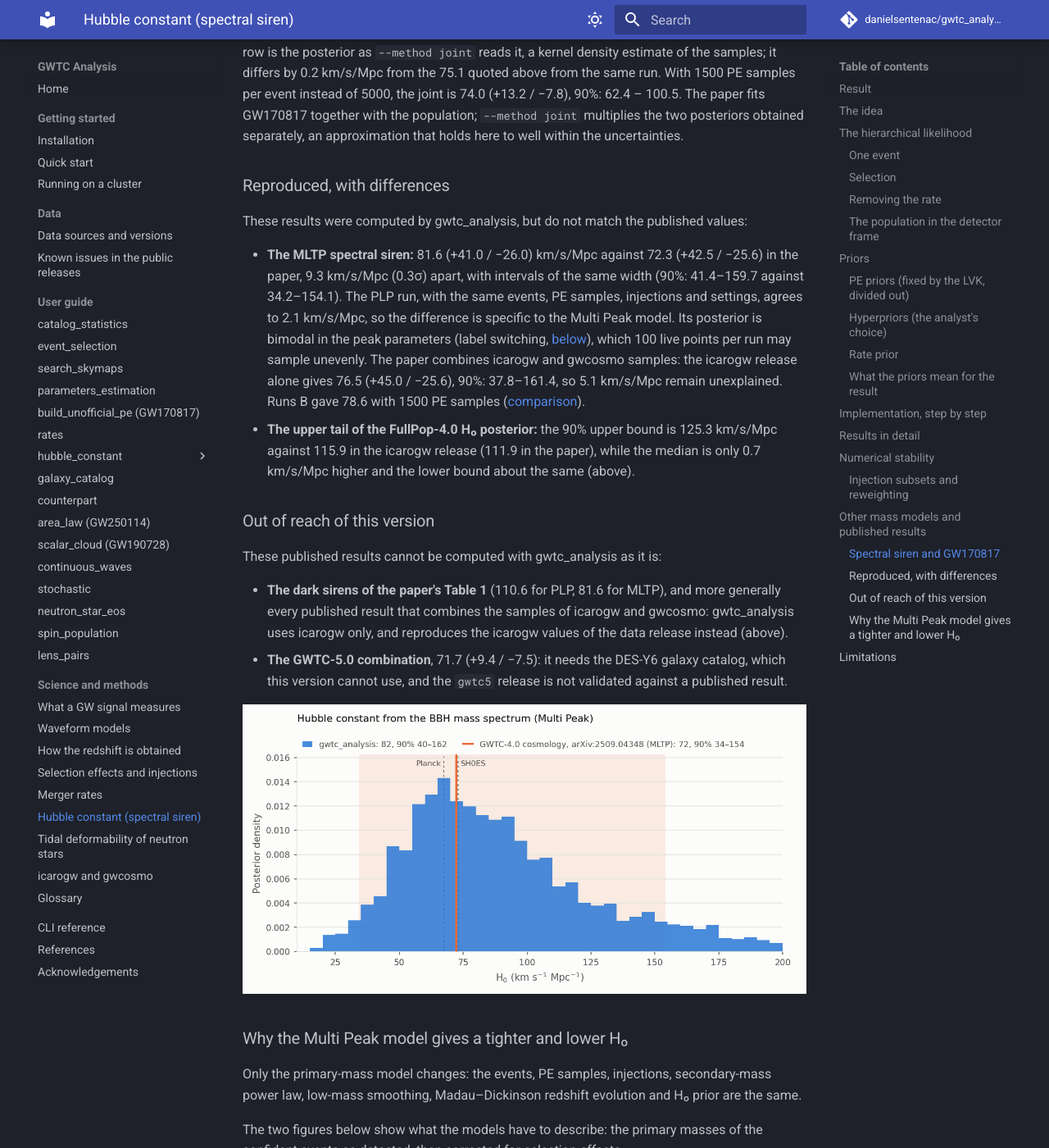
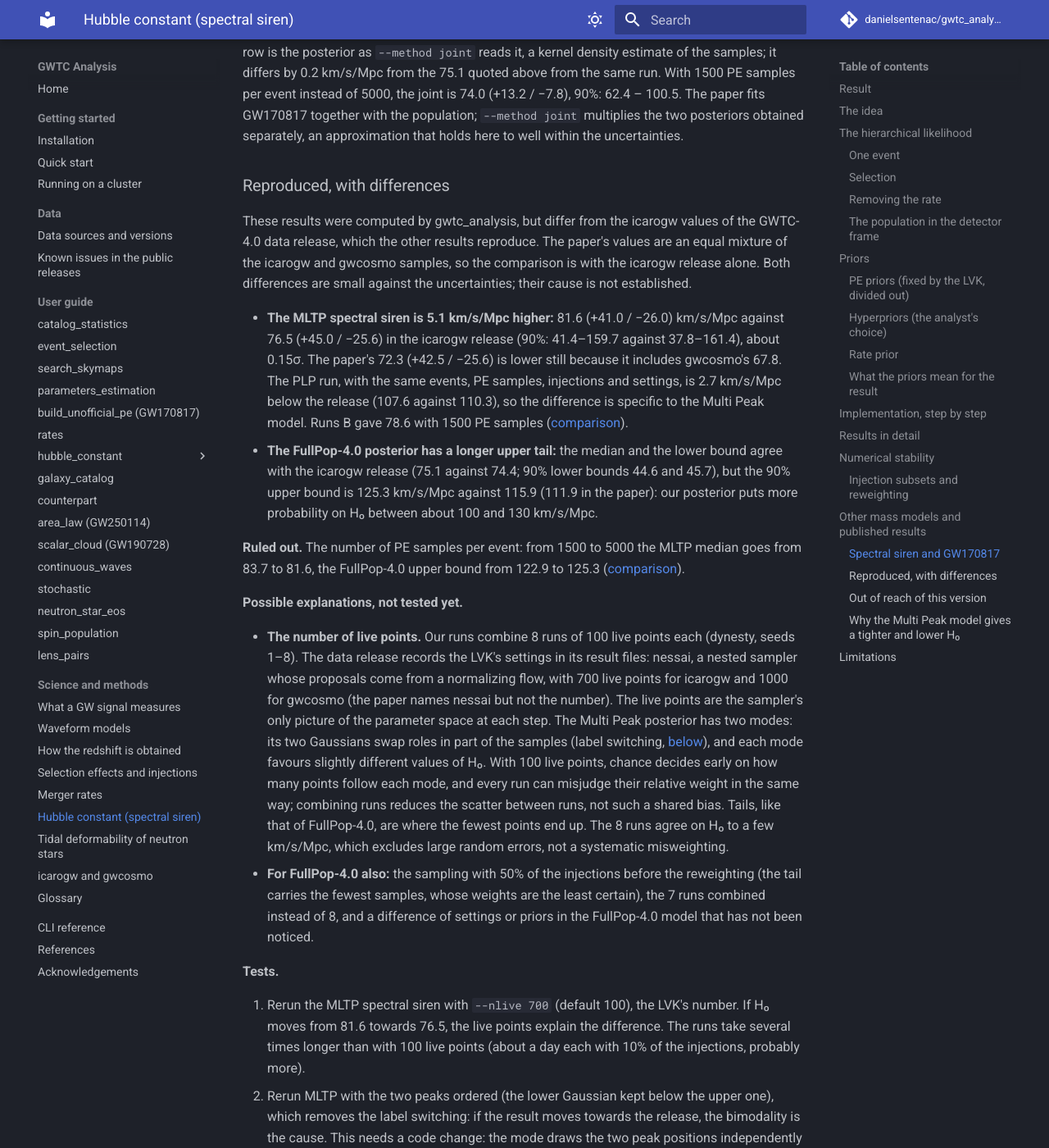
Before and after one commit to danielsentenac/gwtc_analysis, an MkDocs documentation site: the page built from docs/science/spectral-siren.md, in a window 1280 px wide and 1400 px high, scrolled down 16338 px. Shown: the whole window at 82% size. Built offline with MkDocs 1.6.1 and Material for MkDocs 9.7.7, drawn with Linux system fonts in a browser that asks for light colours; comment, search, counter and statistics services are not loaded; some of the changed text lies outside the part shown.

Commit message:
docs spectral siren: the MLTP and FullPop-4.0 differences against the icarogw release, what is ruled out, possible explanations (live points: 100 per run against nessai's 700 in the release) and tests
Co-Authored-By: Claude Opus 5.5 <noreply@anthropic.com>

```diff
--- a/docs/science/spectral-siren.md
+++ b/docs/science/spectral-siren.md
@@ -510,18 +510,52 @@ well within the uncertainties.
 
 ### Reproduced, with differences
 
-These results were computed by gwtc_analysis, but do not match the published values:
+These results were computed by gwtc_analysis, but differ from the icarogw values of the GWTC-4.0 data release,
+which the other results reproduce. The paper's values are an equal mixture of the icarogw and gwcosmo samples, so
+the comparison is with the icarogw release alone. Both differences are small against the uncertainties; their
+cause is not established.
 
-- **The MLTP spectral siren:** 81.6 (+41.0 / −26.0) km/s/Mpc against 72.3 (+42.5 / −25.6) in the paper, 9.3 km/s/Mpc
-  (0.3σ) apart, with intervals of the same width (90%: 41.4–159.7 against 34.2–154.1). The PLP run, with the same
-  events, PE samples, injections and settings, agrees to 2.1 km/s/Mpc, so the difference is specific to the
-  Multi Peak model. Its posterior is bimodal in the peak parameters (label switching, [below](#why-the-multi-peak-model-gives-a-tighter-and-lower-h0)),
-  which 100 live points per run may sample unevenly. The paper combines icarogw and gwcosmo samples: the icarogw
-  release alone gives 76.5 (+45.0 / −25.6), 90%: 37.8–161.4, so 5.1 km/s/Mpc remain unexplained. Runs B gave
-  78.6 with 1500 PE samples ([comparison](#injection-subsets-and-reweighting)).
-- **The upper tail of the FullPop-4.0 H₀ posterior:** the 90% upper bound is 125.3 km/s/Mpc against 115.9 in
-  the icarogw release (111.9 in the paper), while the median is only 0.7 km/s/Mpc higher and the lower bound
-  about the same (above).
+- **The MLTP spectral siren is 5.1 km/s/Mpc higher:** 81.6 (+41.0 / −26.0) km/s/Mpc against 76.5 (+45.0 / −25.6)
+  in the icarogw release (90%: 41.4–159.7 against 37.8–161.4), about 0.15σ. The paper's 72.3 (+42.5 / −25.6) is
+  lower still because it includes gwcosmo's 67.8. The PLP run, with the same events, PE samples, injections and
+  settings, is 2.7 km/s/Mpc below the release (107.6 against 110.3), so the difference is specific to the
+  Multi Peak model. Runs B gave 78.6 with 1500 PE samples ([comparison](#injection-subsets-and-reweighting)).
+- **The FullPop-4.0 posterior has a longer upper tail:** the median and the lower bound agree with the icarogw
+  release (75.1 against 74.4; 90% lower bounds 44.6 and 45.7), but the 90% upper bound is 125.3 km/s/Mpc against
+  115.9 (111.9 in the paper): our posterior puts more probability on H₀ between about 100 and 130 km/s/Mpc.
+
+**Ruled out.** The number of PE samples per event: from 1500 to 5000 the MLTP median goes from 83.7 to 81.6, the
+FullPop-4.0 upper bound from 122.9 to 125.3 ([comparison](#injection-subsets-and-reweighting)).
+
+**Possible explanations, not tested yet.**
+
+- **The number of live points.** Our runs combine 8 runs of 100 live points each (dynesty, seeds 1–8). The data
+  release records the LVK's settings in its result files: nessai, a nested sampler whose proposals come from a
+  normalizing flow, with 700 live points for icarogw and 1000 for gwcosmo (the paper names nessai but not the
+  number). The live points are the sampler's only picture of the parameter space at each step. The Multi Peak
+  posterior has two modes: its two Gaussians swap roles in part of the samples (label switching,
+  [below](#why-the-multi-peak-model-gives-a-tighter-and-lower-h0)), and each mode favours slightly different values
+  of H₀. With 100 live points, chance decides early on how many points follow each mode, and every run can misjudge
+  their relative weight in the same way; combining runs reduces the scatter between runs, not such a shared bias.
+  Tails, like that of FullPop-4.0, are where the fewest points end up. The 8 runs agree on H₀ to a few km/s/Mpc,
+  which excludes large random errors, not a systematic misweighting.
+- **For FullPop-4.0 also:** the sampling with 50% of the injections before the reweighting (the tail carries the
+  fewest samples, whose weights are the least certain), the 7 runs combined instead of 8, and a difference of
+  settings or priors in the FullPop-4.0 model that has not been noticed.
+
+**Tests.**
+
+1. Rerun the MLTP spectral siren with `--nlive 700` (default 100), the LVK's number. If H₀ moves from 81.6 towards
+   76.5, the live points explain the difference. The runs take several times longer than with 100 live points
+   (about a day each with 10% of the injections, probably more).
+2. Rerun MLTP with the two peaks ordered (the lower Gaussian kept below the upper one), which removes the label
+   switching: if the result moves towards the release, the bimodality is the cause. This needs a code change: the
+   mode draws the two peak positions independently in 5–100 M☉, like the release, and has no option to order them.
+   It is a diagnostic only, as the ordering changes the prior with respect to the LVK's.
+3. For FullPop-4.0, the same test with `--nlive 700`; then, if the tail remains, a comparison sample by sample with
+   the release (our likelihood evaluated at the LVK's posterior samples, as was done for Power Law + Peak in
+   [hubble_constant](../modes/hubble-constant.md#validation-gwtc-40-power-law-peak-glade-k-band)), which shows
+   whether the likelihoods differ at large H₀ or only the sampling.
 
 ### Out of reach of this version
 
```
